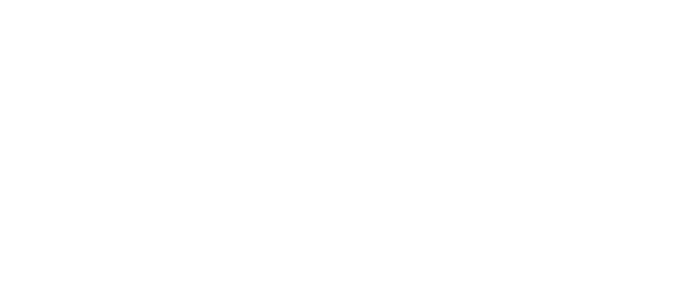
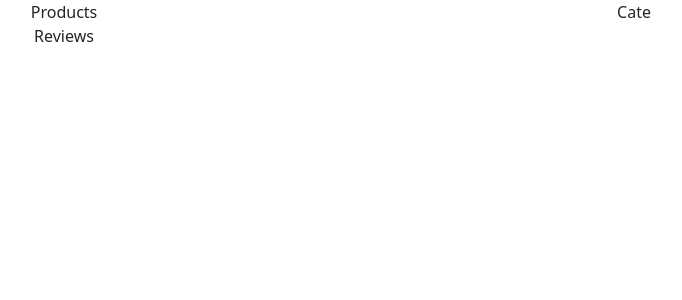
Before and after one commit to halitbatur/denebunu-app, a React (Create React App) app: page / in a window 1280 px wide. Shown: the top 300 px of the page, without its empty margins (291-973 px from the left). Built offline with nearby package versions, Linux system fonts and the light colour scheme.

Commit message:
remove semanti ui and import bootstrap

```diff
--- a/package.json
+++ b/package.json
@@ -6,11 +6,11 @@
     "@testing-library/jest-dom": "^5.14.1",
     "@testing-library/react": "^12.0.0",
     "@testing-library/user-event": "^13.2.1",
+    "bootstrap": "5.1.3",
     "react": "^17.0.2",
+    "react-bootstrap": "^2.1.1",
     "react-dom": "^17.0.2",
     "react-scripts": "5.0.0",
-    "semantic-ui-css": "^2.4.1",
-    "semantic-ui-react": "^2.0.4",
     "web-vitals": "^2.1.0"
   },
   "scripts": {
--- a/src/App.js
+++ b/src/App.js
@@ -1,8 +1,13 @@
-import logo from "./logo.svg";
 import "./App.css";
+import Home from "./containers/Home";
+import "bootstrap/dist/css/bootstrap.min.css";
 
 function App() {
-  return <div className="App"></div>;
+  return (
+    <div className="App">
+      <Home />
+    </div>
+  );
 }
 
 export default App;
--- a/src/components/Category.jsx
+++ b/src/components/Category.jsx
@@ -1,5 +1,5 @@
 import React from "react";
 
 export default function Category() {
-  return <div></div>;
+  return <div>Cate</div>;
 }
--- a/src/components/Products.jsx
+++ b/src/components/Products.jsx
@@ -1,5 +1,5 @@
 import React from "react";
 
 export default function Products() {
-  return <div></div>;
+  return <div>Products</div>;
 }
--- a/src/components/Review.jsx
+++ b/src/components/Review.jsx
@@ -1,5 +1,5 @@
 import React from "react";
 
 export default function Review() {
-  return <div></div>;
+  return <div>Reviews</div>;
 }
--- a/src/containers/Home.jsx
+++ b/src/containers/Home.jsx
@@ -1,5 +1,21 @@
 import React from "react";
+import Category from "../components/Category";
+import Products from "../components/Products";
+import Review from "../components/Review";
+import { Container, Row, Col } from "react-bootstrap";
 
 export default function Home() {
-  return <div></div>;
+  return (
+    <Container>
+      <Row>
+        <Col>
+          <Products />
+          <Review />
+        </Col>
+        <Col>
+          <Category />
+        </Col>
+      </Row>
+    </Container>
+  );
 }
--- a/src/index.js
+++ b/src/index.js
@@ -3,7 +3,6 @@ import ReactDOM from "react-dom";
 import "./index.css";
 import App from "./App";
 import reportWebVitals from "./reportWebVitals";
-import "semantic-ui-css/semantic.min.css";
 
 ReactDOM.render(
   <React.StrictMode>
```
Also changed, not shown: 1 other file (tests, documents, lock files or other folders).
